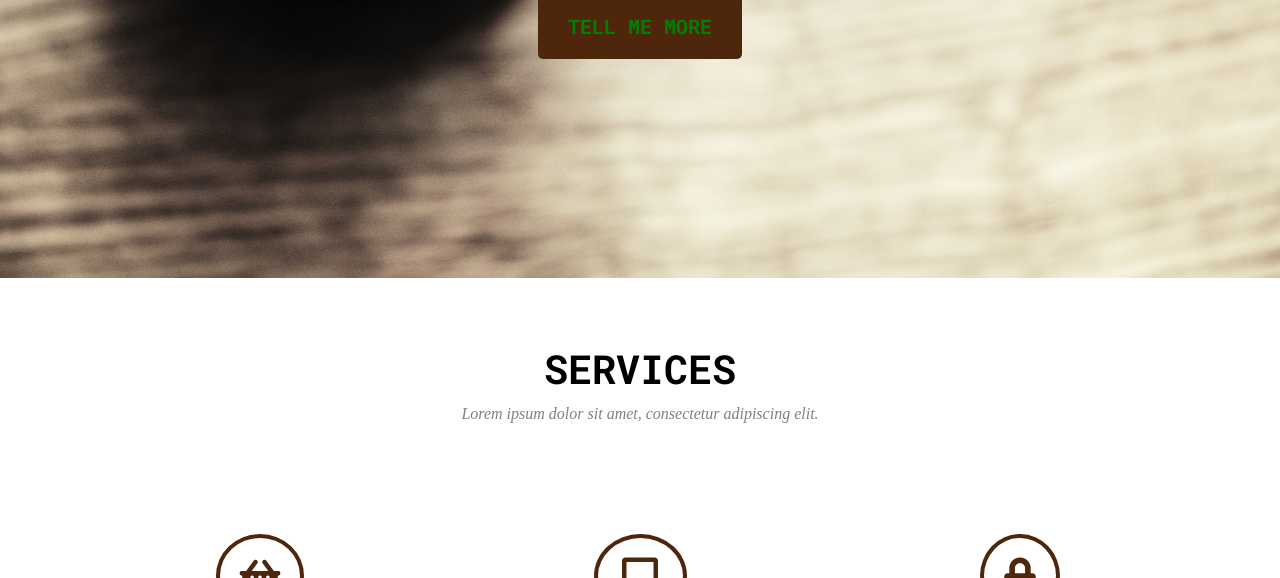
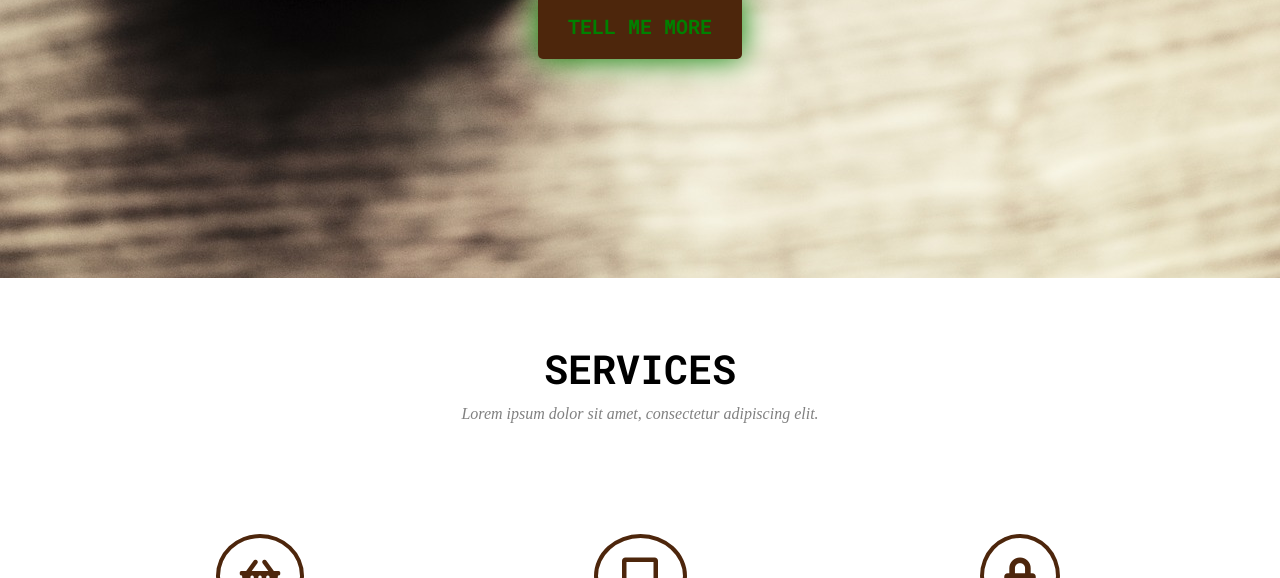
Before and after one commit to cvprian/Projekt-git, a website: page index.html in a window 1280 px wide. Shown: the part 522-1100 px from the top of the page. Drawn offline with Linux system fonts and the light colour scheme; a web font is replaced by a local one.

Commit message:
Fix welcome button

```diff
--- a/index.html
+++ b/index.html
@@ -38,7 +38,7 @@
                 <div class="row">
                     <h2>Welcome to our shop!</h2>
                     <h1>It's nice to meet you</h1>
-                    <button>Tell me more</button>
+                    <a href="#">Tell me more</a>
                 </div>
             </div>
         </div>
--- a/sass/style.scss
+++ b/sass/style.scss
@@ -105,17 +105,24 @@ header {
                     color: $primary-color;
                 }
 
-                button {
+                a {
                     font-family: $primary-font;
                     font-weight: bold;
                     padding: 20px 30px;
                     font-size: 20px;
+                    text-decoration: none;
                     text-transform: uppercase;
                     margin: 20px;
                     border-radius: 5px;
                     border: none;
                     background-color: $second-color;
                     color: $primary-color;
+                    box-shadow: 0 0 30px $primary-color;
+                }
+
+                a:hover {
+                    color: white;
+                    box-shadow: 0 0 30px white;
                 }
             }
 
```
Also changed, not shown: css/style.css, 1 other file.
